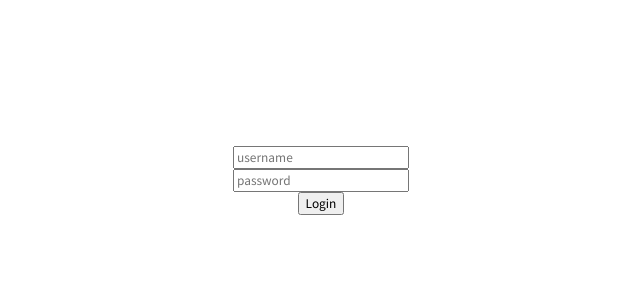
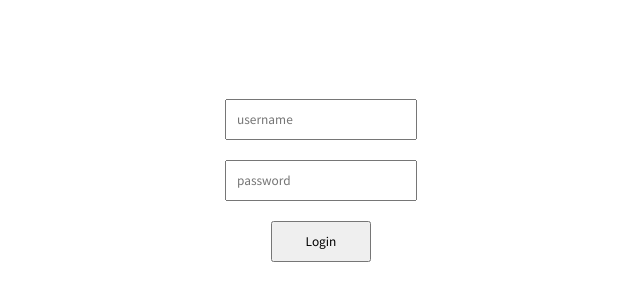
Before and after one commit to MangwonCassie/SupercodingReact, a React (Create React App) app in the folder admin/: page /login in a window 1280 px wide. Shown: the part 220-520 px from the top of the page, without its empty margins (319-959 px from the left). Built offline with nearby package versions, Linux system fonts and the light colour scheme.

Commit message:
feat: style 줄 때 px 생략 가능 input, button 스타일요소 줌

```diff
--- a/admin/src/pages/login/Login.jsx
+++ b/admin/src/pages/login/Login.jsx
@@ -23,9 +23,9 @@ const Login = () => {
             alignItems:"center",
             justifyContent:"center",
         }}>
-            <input type="text" placeholder="username" onChange={e => setUsername(e.target.value)} />
-            <input type="password" placeholder="password" onChange={e => setPassword(e.target.value)} />
-            <button onClick={handleClick}> Login</button>
+            <input style={{padding: 10, marginBottom: 20}} type="text" placeholder="username" onChange={e => setUsername(e.target.value)} />
+            <input style={{padding: 10, marginBottom: 20}}type="password" placeholder="password" onChange={e => setPassword(e.target.value)} />
+            <button onClick={handleClick} style={{padding: 10, width: 100}}> Login</button>
         </div>
     );
 };
```
